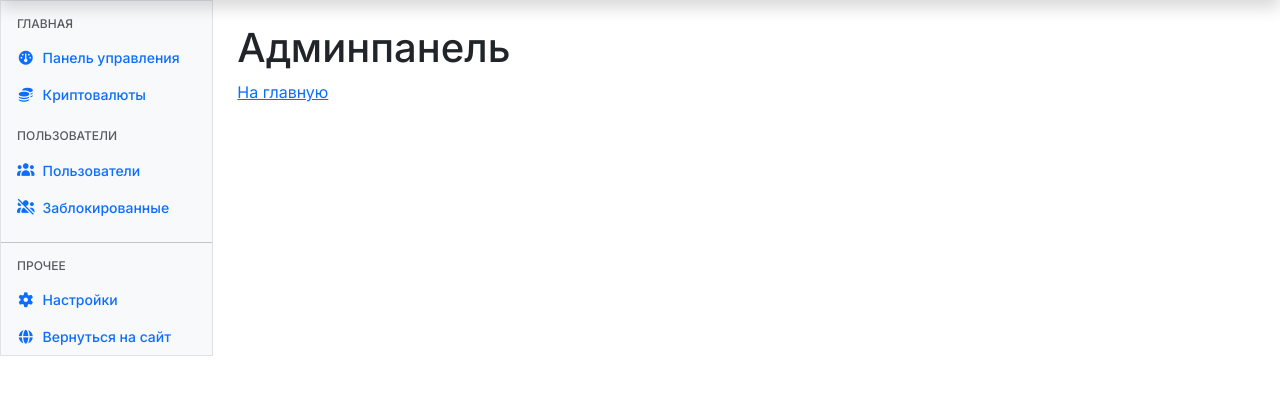
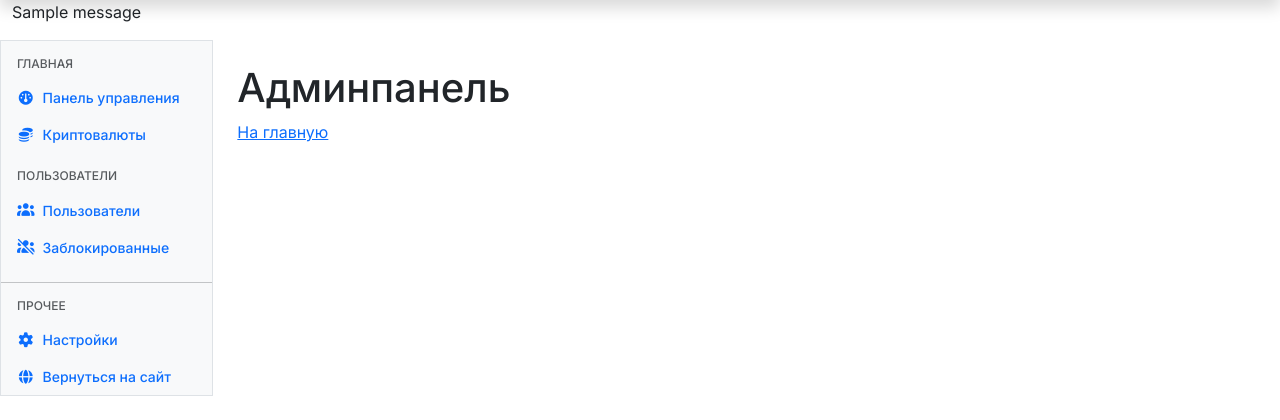
Before and after one commit to mohovikov/virtual-crypto-mining, a Flask app: page /admin/dashboard in a window 1280 px wide. Shown: the part 48-468 px from the top of the page. Run offline with Flask 3, Linux system fonts and the light colour scheme; tables that the repository leaves empty hold one stand-in row (values such as "Sample post"); grey boxes labelled with a size stand in for pictures from a placeholder-image service; one stand-in notice (Sample message) is shown; some libraries are stand-ins or nearby versions.

Commit message:
Интеграция Flash сообщений, блок с custom javascript

```diff
--- a/templates/layouts/admin.html
+++ b/templates/layouts/admin.html
@@ -19,6 +19,15 @@
   {% include 'admin/components/header.html' %}
   <div class="container-fluid">
     <div class="row">
+      {% with messages = get_flashed_messages(with_categories=true) %}
+        {% if messages %}
+          <ul class=flashes>
+          {% for category, message in messages %}
+            <li class="{{ category }}">{{ message }}</li>
+          {% endfor %}
+          </ul>
+        {% endif %}
+      {% endwith %}
       {% include 'admin/components/sidebar.html' %}
       <main class="col-md-9 ms-sm-auto col-lg-10 px-md-4 py-md-4">{% block content %}{% endblock %}</main>
     </div>
@@ -26,5 +35,11 @@
 
   <!-- Bootstrap Bundle Core -->
   <script src="https://cdnjs.cloudflare.com/ajax/libs/bootstrap/5.3.7/js/bootstrap.bundle.min.js" integrity="sha512-Tc0i+vRogmX4NN7tuLbQfBxa8JkfUSAxSFVzmU31nVdHyiHElPPy2cWfFacmCJKw0VqovrzKhdd2TSTMdAxp2g==" crossorigin="anonymous" referrerpolicy="no-referrer"></script>
+
+  <!-- Jquery Core -->
+  <script src="https://cdnjs.cloudflare.com/ajax/libs/jquery/3.7.1/jquery.min.js" integrity="sha512-v2CJ7UaYy4JwqLDIrZUI/4hqeoQieOmAZNXBeQyjo21dadnwR+8ZaIJVT8EE2iyI61OV8e6M8PP2/4hpQINQ/g==" crossorigin="anonymous" referrerpolicy="no-referrer"></script>
+
+  <!-- Custom JS -->
+  {% block js %}{% endblock %}
 </body>
 </html>
```
